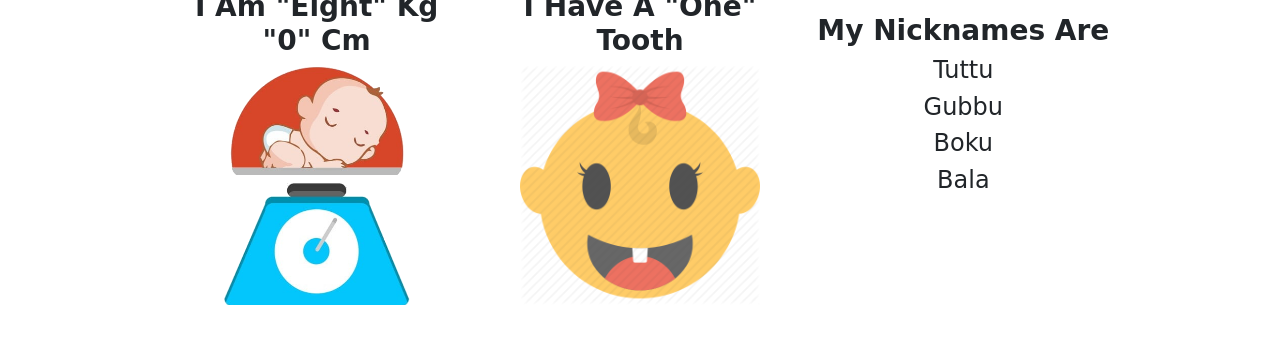
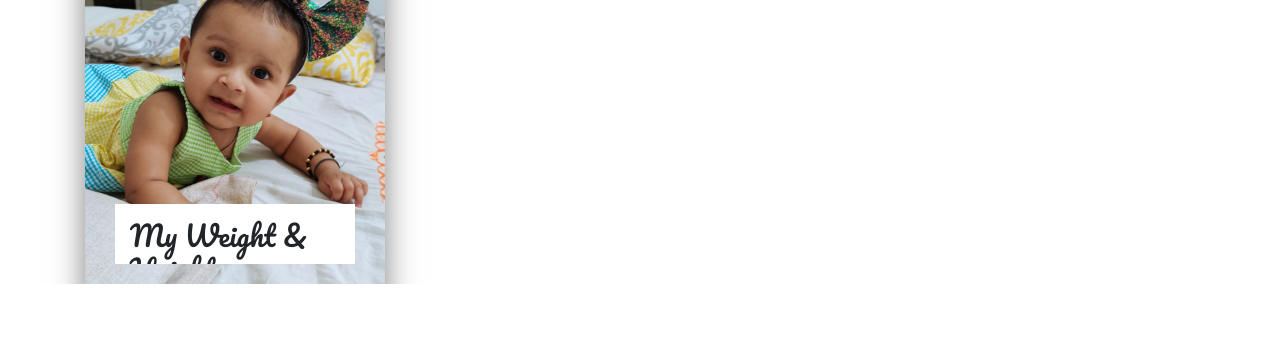
Before and after one commit to pranavmisal/tuttu-bithday, a plain HTML site: page index.html in a window 1280 px wide. Shown: the part 706-1061 px from the top of the page. After the commit the page ends 990 px from the top, so only its background shows below. Drawn offline with nearby package versions, Linux system fonts and the light colour scheme; a web font is replaced by a local one.

Commit message:
my changes

```diff
--- a/assets/CSS/style.css
+++ b/assets/CSS/style.css
@@ -1,30 +1,29 @@
-@import url('https://fonts.googleapis.com/css2?family=Butterfly+Kids&display=swap');
-
 body{
 	padding: 0;
 	margin: 0;
-	font-family: 'Butterfly Kids', cursive;
+	/*font-family: 'Lobster', cursive;*/
+	font-family: 'Pacifico', cursive;
 }
 
 .navbar-wrap .navbar .nav-link{
 	font-size: 24px;
 	color: #000;
-	font-weight: 800;
+	/*font-weight: 800;*/
 }
 
 .navbar-wrap .navbar-brand{
 	font-size: 26px;
-	font-weight: 900;
+	/*font-weight: 900;*/
 }
 
 h1{
 	text-transform: uppercase;
-	font-weight: 900;
+	/*font-weight: 900;*/
 }
 
 h3{
 	text-transform: capitalize;
-	font-weight: 900;
+	/*font-weight: 900;*/
 }
 
 .section1 .container{
@@ -48,3 +47,60 @@ h3{
 .section2 .about-img{
 	height: 30vh;
 }
+
+.about-me .container-wrap{
+	width: 1000px;
+	display: flex;
+	flex-wrap: wrap;
+	justify-content: space-between;
+}
+
+.about-me .box{
+	position: relative;
+	width: 300px;
+	height: 400px;
+	background: #000;
+	box-shadow: 0 30px 30px rgba(0,0,0,.5);
+}
+
+.box .imgBx{
+	position: absolute;
+	top: 0;
+	left: 0;
+	width: 100%;
+	height: 100%;
+}
+
+.box .imgBx img{
+	position: absolute;
+	top: 0;
+	left: 0;
+	width: 100%;
+	height: 100%;
+	object-fit: cover;
+	transition: 0.5s;
+}
+
+.box:hover .imgBx img{
+	opacity: 0;
+}
+
+.box .content{
+	position: absolute;
+	bottom: 20px;
+	left: 10%;
+	width: 80%;
+	height: 60px;
+	background: #fff;
+	transition: 0.5s;
+	overflow: hidden;
+	padding: 15px;
+	box-sizing: border-box;
+}
+
+.box:hover .content{
+	width: 100%;
+	height: 100%;
+	bottom: 0;
+	left: 0;
+}
--- a/index.html
+++ b/index.html
@@ -4,8 +4,10 @@
 	<meta charset="utf-8">
 	<meta name="viewport" content="width=device-width, initial-scale=1, shrink-to-fit=no">
 	<link rel="stylesheet" href="https://stackpath.bootstrapcdn.com/bootstrap/4.1.3/css/bootstrap.min.css">
+	<link href="https://fonts.googleapis.com/css2?family=Lobster&display=swap" rel="stylesheet">
+	<link href="https://fonts.googleapis.com/css2?family=Pacifico&display=swap" rel="stylesheet">
 	<link rel="stylesheet" type="text/css" href="assets/CSS/style.css">
-	<title>Hello, world!</title>
+	<title>Anshula</title>
 	<script src="https://code.jquery.com/jquery-3.3.1.slim.min.js"></script>
 	<script src="https://cdnjs.cloudflare.com/ajax/libs/popper.js/1.14.3/umd/popper.min.js"></script>
 	<script src="https://stackpath.bootstrapcdn.com/bootstrap/4.1.3/js/bootstrap.min.js"></script>
@@ -45,7 +47,7 @@
 			</div>
 		</div>
 	</div>
-	<div class="container-fluid section2">
+	<!-- <div class="container-fluid section2">
 		<div class="container text-center">
 			<h1>about me</h1>
 			<div class="row">
@@ -59,7 +61,7 @@
 				</div>
 				<div class="col-md-4">
 					<img class="img-fluid" src="" alt="">
-					<h3>My Nicknames are</h3>
+					<h3>My Nicknames</h3>
 					<ul class="navbar-nav">
 						<li class="nav-item">
 							<h4>Tuttu</h4>
@@ -76,6 +78,79 @@
 					</ul>
 				</div>
 			</div>
+			<div class="row">
+				<div class="col-md-4">
+					<h3>favourite food</h3>
+					<ul class="navbar-nav">
+						<li class="nav-item">
+							<h4>Orange</h4>
+						</li>
+						<li class="nav-item">
+							<h4>Yogurt</h4>
+						</li>
+						<li class="nav-item">
+							<h4>Cookies</h4>
+						</li>
+						<li class="nav-item">
+							<h4>Grapes</h4>
+						</li>
+					</ul>
+				</div>
+				<div class="col-md-4">
+					<h3>favourite toy's</h3>
+					<ul class="navbar-nav">
+						<li class="nav-item">
+							<h4>rolly polly</h4>
+						</li>
+						<li class="nav-item">
+							<h4>fish</h4>
+						</li>
+						<li class="nav-item">
+							<h4>teddy</h4>
+						</li>
+						<li class="nav-item">
+							<h4>laptop</h4>
+						</li>
+						<li class="nav-item">
+							<h4>mobile</h4>
+						</li>
+					</ul>
+				</div>
+				<div class="col-md-4">
+					<h3>favourite songs</h3>
+					<ul class="navbar-nav">
+						<li class="nav-item">
+							<h4>wheels on the bus</h4>
+						</li>
+						<li class="nav-item">
+							<h4>fish</h4>
+						</li>
+						<li class="nav-item">
+							<h4>teddy</h4>
+						</li>
+						<li class="nav-item">
+							<h4>laptop</h4>
+						</li>
+						<li class="nav-item">
+							<h4>mobile</h4>
+						</li>
+					</ul>
+				</div>
+			</div>
+		</div>
+	</div> -->
+	<div class="container-fluid about-me">
+		<div class="container">
+			<div class="container-wrap">
+				<div class="box">
+					<div class="imgBx">
+						<img class="img-fluid" src="assets/images/b541c78a-96de-41c1-b37b-56580e908170%281%29.JPG" alt="">
+					</div>
+					<div class="content">
+						<h3>My Weight & Height</h3>
+					</div>
+				</div>
+			</div>
 		</div>
 	</div>
 </body>
```
Also changed, not shown: assets/images/b541c78a-96de-41c1-b37b-56580e908170(1).JPG (added).
